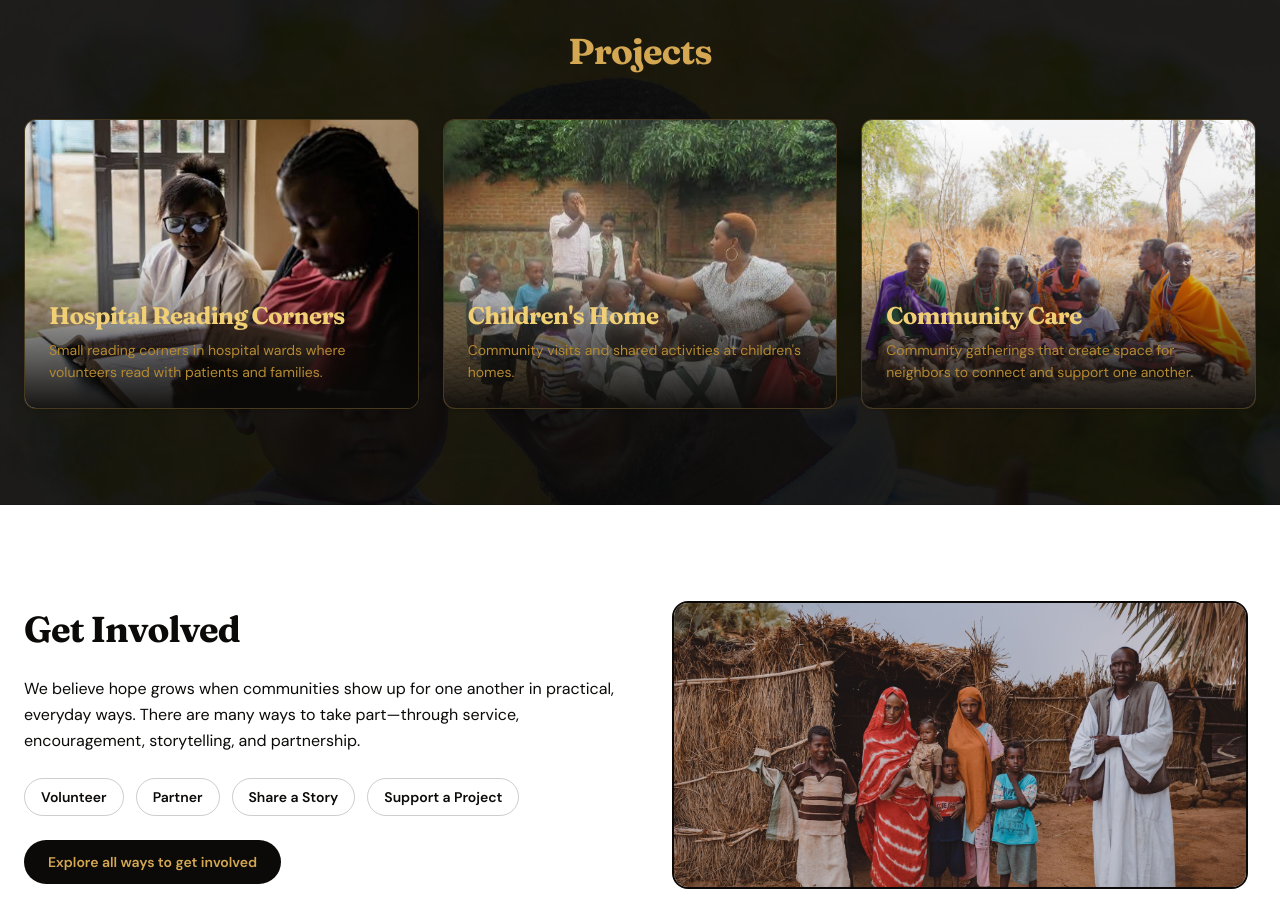
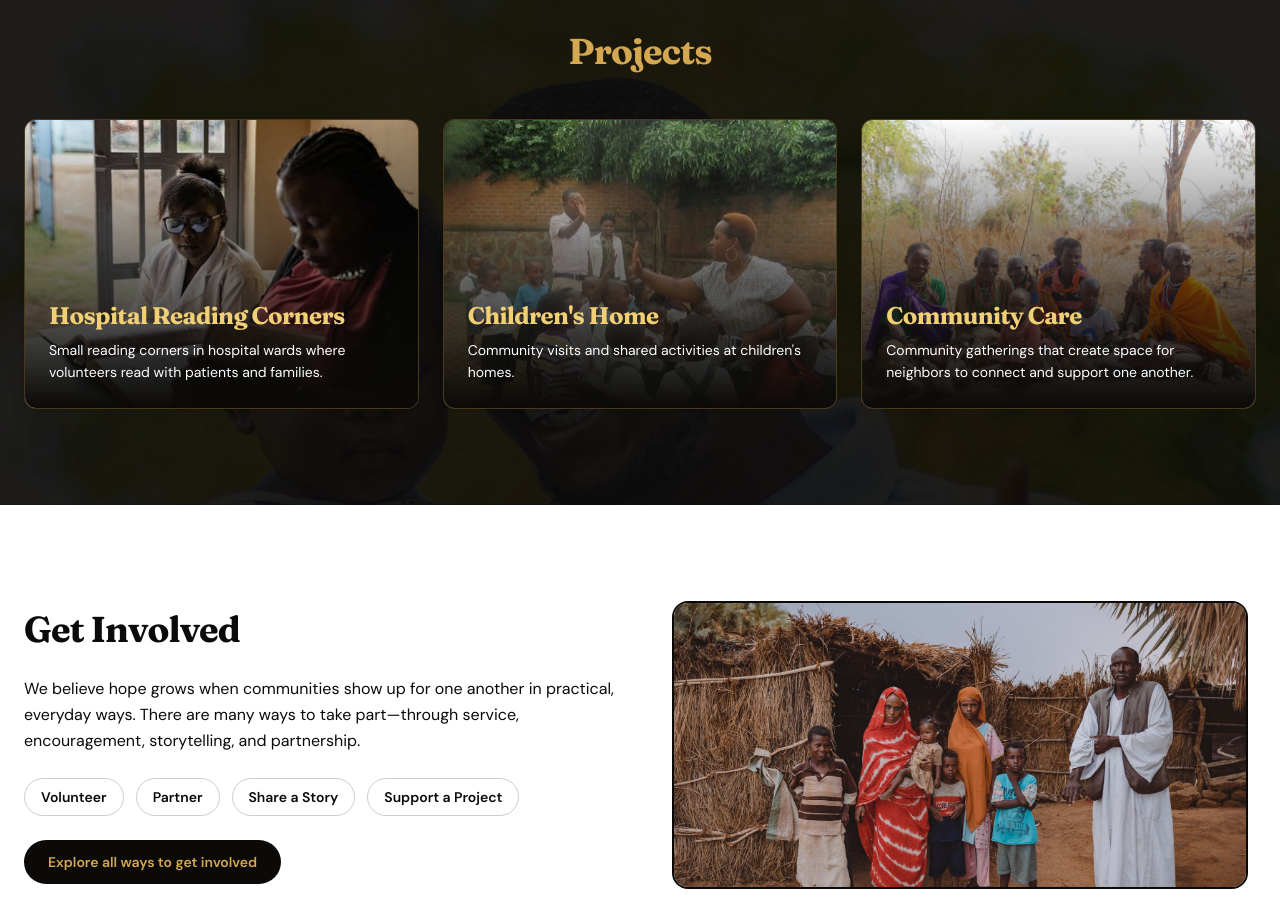
Before and after one commit to Amonochuka/blog, a Next.js app: page / in a window 1280 px wide. Shown: the part 2940-3857 px from the top of the page. Built offline with nearby package versions, Linux system fonts and the light colour scheme; no server answers; the database is empty.

Commit message:
Improve project card text contrast

```diff
--- a/app/page.tsx
+++ b/app/page.tsx
@@ -399,10 +399,10 @@ export default async function Home() {
                       height={600}
                       loading="lazy"
                     />
-                    <div className="absolute inset-0 bg-gradient-to-t from-brand-black/95 via-brand-black/10 to-transparent" />
+                    <div className="absolute inset-0 bg-gradient-to-t from-brand-black via-brand-black/55 to-transparent" />
                     <div className="absolute inset-x-0 bottom-0 p-6 text-brand-gold-light">
                       <h3 className="text-2xl font-bold leading-tight">{project.name}</h3>
-                      <p className="mt-2 line-clamp-2 text-sm leading-relaxed text-brand-gold-muted">
+                      <p className="mt-2 line-clamp-2 text-sm leading-relaxed text-white">
                         {project.description}
                       </p>
                     </div>
```
